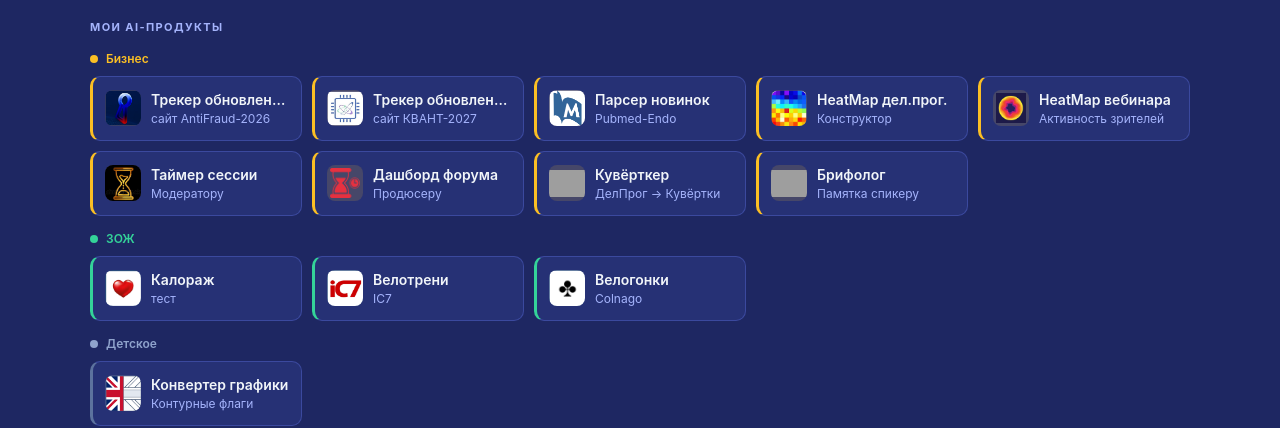
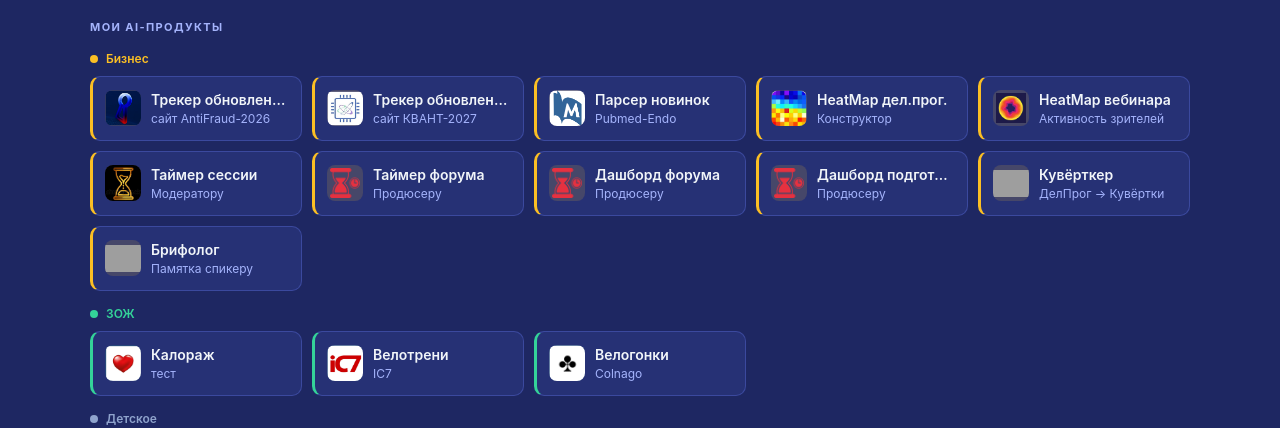
Before and after one commit to abbudda-pixel/Launcher_1, a plain HTML site: page index.html in a window 1280 px wide. Shown: the part 382-810 px from the top of the page. Drawn offline with Linux system fonts and the light colour scheme; grey boxes are pictures that could not be loaded.

Commit message:
Update index.html

```diff
--- a/index.html
+++ b/index.html
@@ -100,7 +100,9 @@ const CFG={
     {cat:"Бизнес",n:"HeatMap дел.прог.",d:"Конструктор",u:"soft/DelProgHeatmap5.html",i:"icons/heatmap4.png",z:1.15},
     {cat:"Бизнес",n:"HeatMap вебинара",d:"Активность зрителей",u:"soft/viewer_activity_heatmap.html",i:"icons/heatmap5.png",z:1},
     {cat:"Бизнес",n:"Таймер сессии",d:"Модератору",u:"https://...",i:"icons/Hourglass.png",z:1.3},
+    {cat:"Бизнес",n:"Таймер форума",d:"Продюсеру",u:"https://...",i:"icons/Hourglass2.png",z:1},
     {cat:"Бизнес",n:"Дашборд форума",d:"Продюсеру",u:"https://...",i:"icons/Hourglass2.png",z:1},
+    {cat:"Бизнес",n:"Дашборд подготовки",d:"Продюсеру",u:"https://...",i:"icons/Hourglass2.png",z:1},
     {cat:"Бизнес",n:"Кувёрткер",d:"ДелПрог -> Кувёртки",u:"https://...",i:"https://jsdelivr.net",z:1.20},
     {cat:"Бизнес",n:"Брифолог",d:"Памятка спикеру",u:"https://...",i:"https://jsdelivr.net",z:1.20},
     {cat:"ЗОЖ",n:"Калораж",d:"тест",u:"https://...",i:"icons/heart.png",z:1.12},
```
